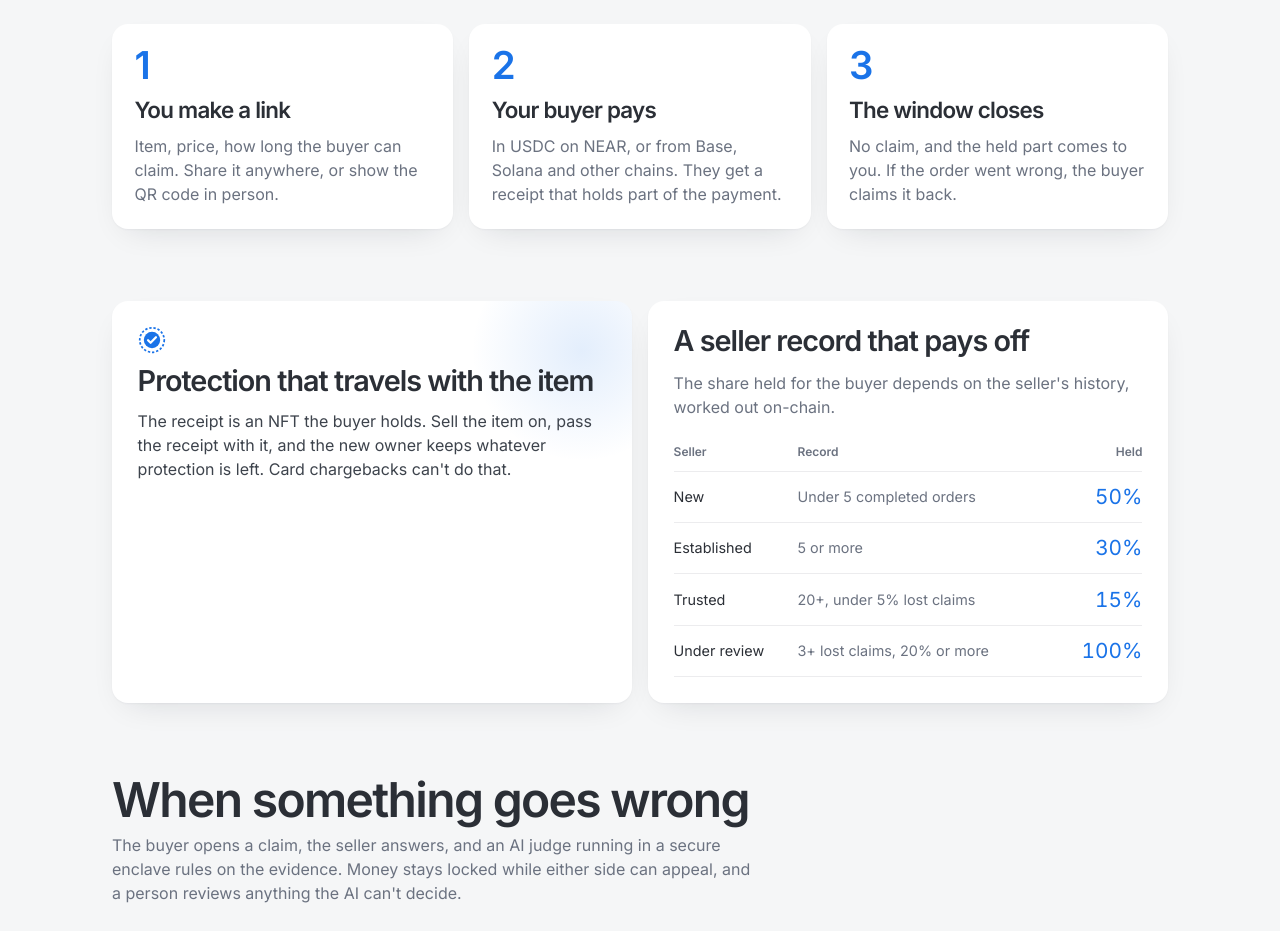
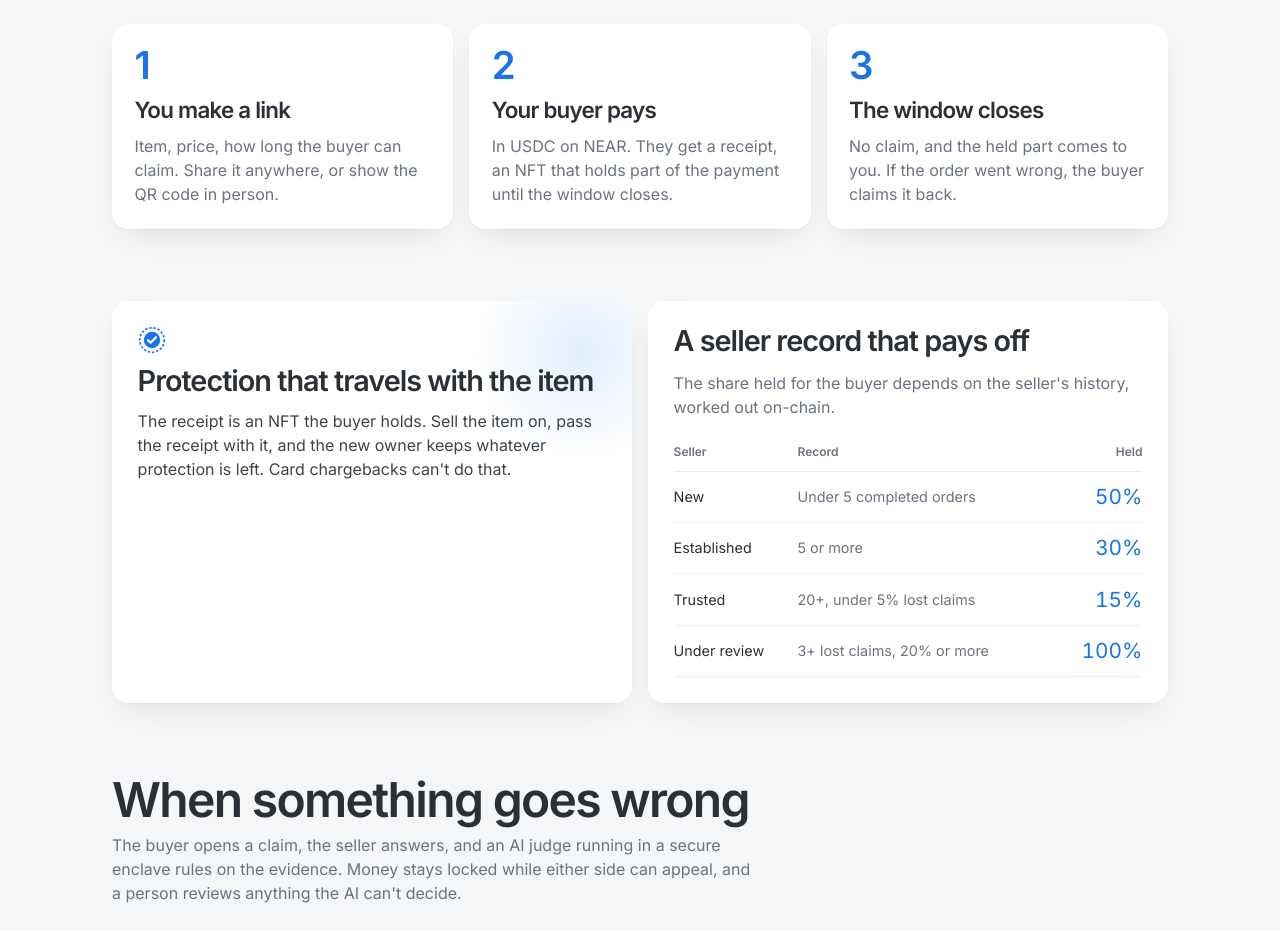
Before and after one commit to nedsoft057/Recourse, a Next.js app in the folder web/: page / in a window 1280 px wide. Shown: the part 1160-2091 px from the top of the page. Built offline with nearby package versions, Linux system fonts and the light colour scheme; no server answers.

Commit message:
Copy: don't claim cross-chain payments yet

```diff
--- a/web/app/page.tsx
+++ b/web/app/page.tsx
@@ -40,7 +40,7 @@ export default function Landing() {
             </li>
             <li className="card">
               <h3>Your buyer pays</h3>
-              <p className="muted">In USDC on NEAR, or from Base, Solana and other chains. They get a receipt that holds part of the payment.</p>
+              <p className="muted">In USDC on NEAR. They get a receipt, an NFT that holds part of the payment until the window closes.</p>
             </li>
             <li className="card">
               <h3>The window closes</h3>
```
